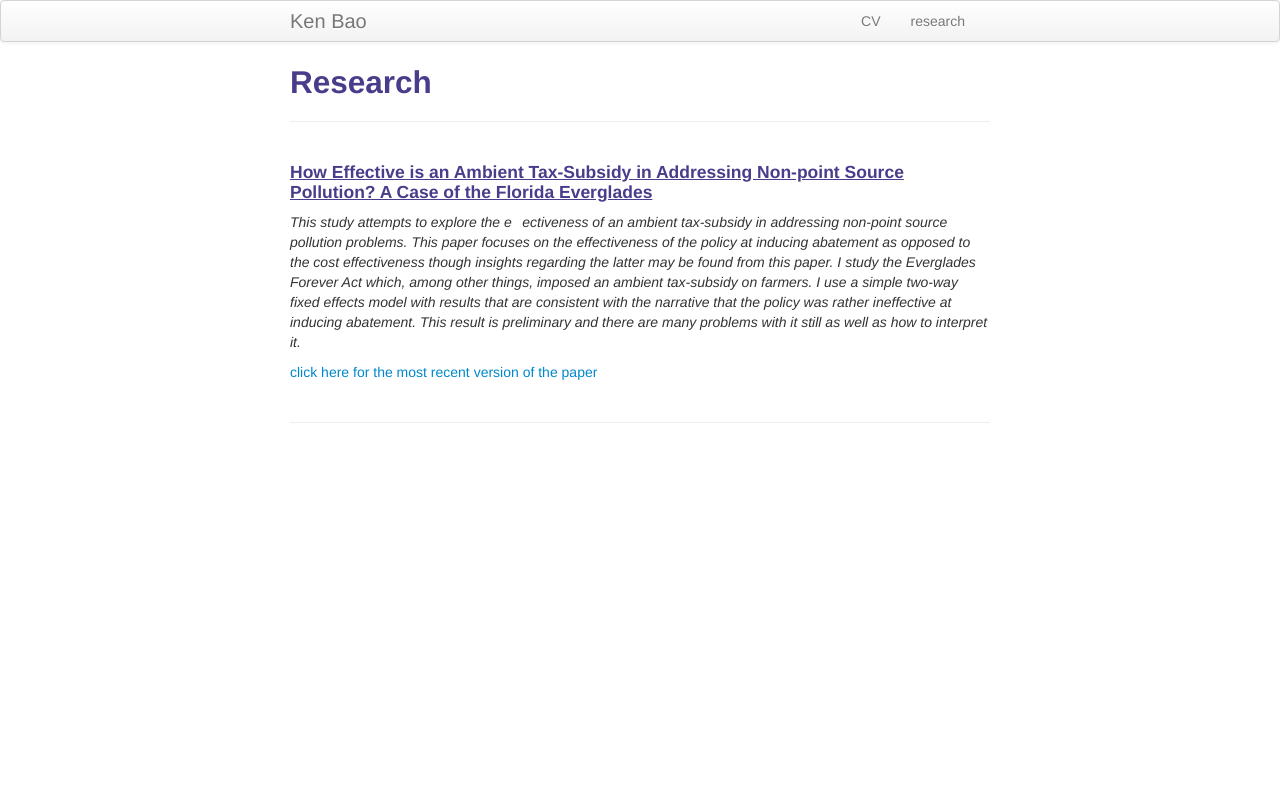
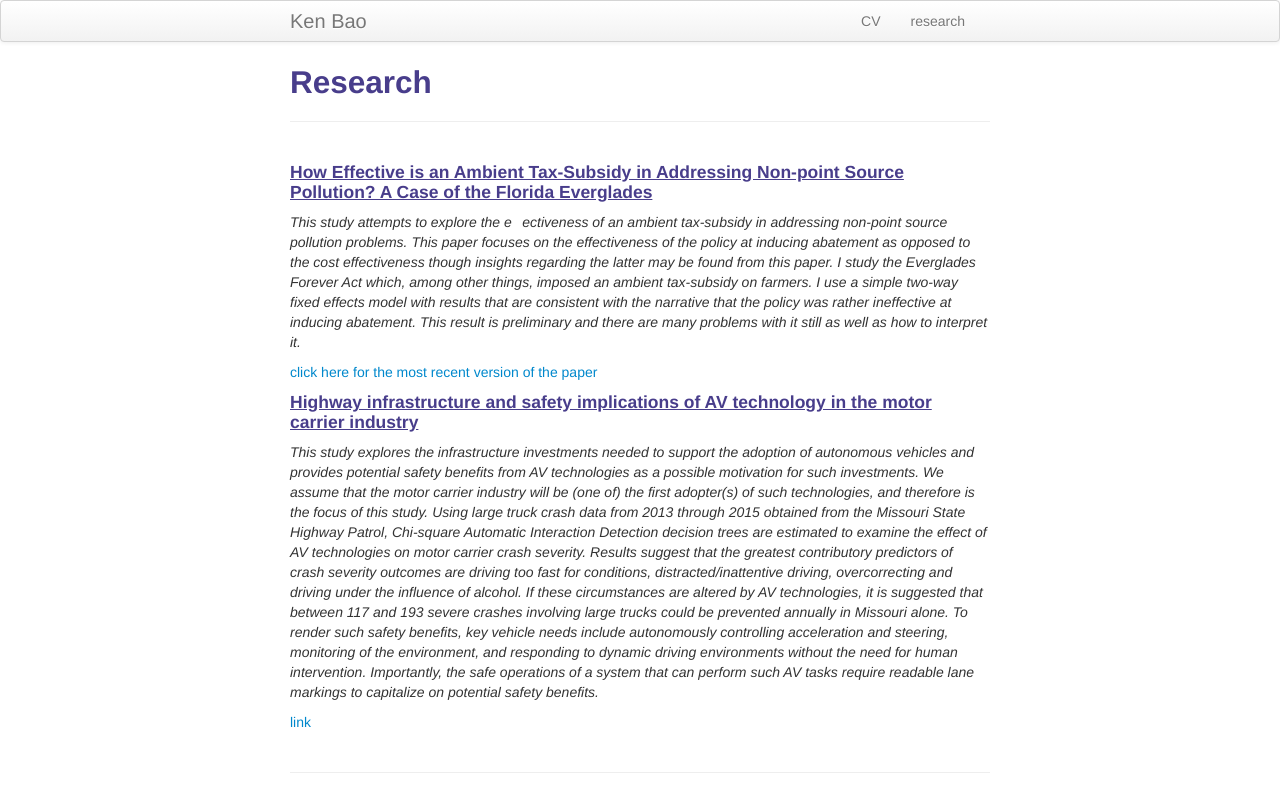
Before and after one commit to ChairmanBa0/ChairmanBa0.github.io, a Jekyll site: the page built from pages/research.md, in a window 1280 px wide. Shown: the top 812 px of the page. Built offline with Jekyll 4.4.1, drawn with Linux system fonts in a browser that asks for light colours.

```diff
--- a/pages/research.md
+++ b/pages/research.md
@@ -20,3 +20,8 @@ To decrease the size of the title, use more #.
 To remove the italics, remove the * before and after the description
 To remove the underline from the title, remove the <u> tags (<u> and </u>)
 -->
+
+#### <u>Highway infrastructure and safety implications of AV technology in the motor carrier industry</u>
+*This study explores the infrastructure investments needed to support the adoption of autonomous vehicles and provides potential safety benefits from AV technologies as a possible motivation for such investments. We assume that the motor carrier industry will be (one of) the first adopter(s) of such technologies, and therefore is the focus of this study. Using large truck crash data from 2013 through 2015 obtained from the Missouri State Highway Patrol, Chi-square Automatic Interaction Detection decision trees are estimated to examine the effect of AV technologies on motor carrier crash severity. Results suggest that the greatest contributory predictors of crash severity outcomes are driving too fast for conditions, distracted/inattentive driving, overcorrecting and driving under the influence of alcohol. If these circumstances are altered by AV technologies, it is suggested that between 117 and 193 severe crashes involving large trucks could be prevented annually in Missouri alone. To render such safety benefits, key vehicle needs include autonomously controlling acceleration and steering, monitoring of the environment, and responding to dynamic driving environments without the need for human intervention. Importantly, the safe operations of a system that can perform such AV tasks require readable lane markings to capitalize on potential safety benefits.*
+
+[link](https://www.sciencedirect.com/science/article/abs/pii/S0739885919302707)
```
